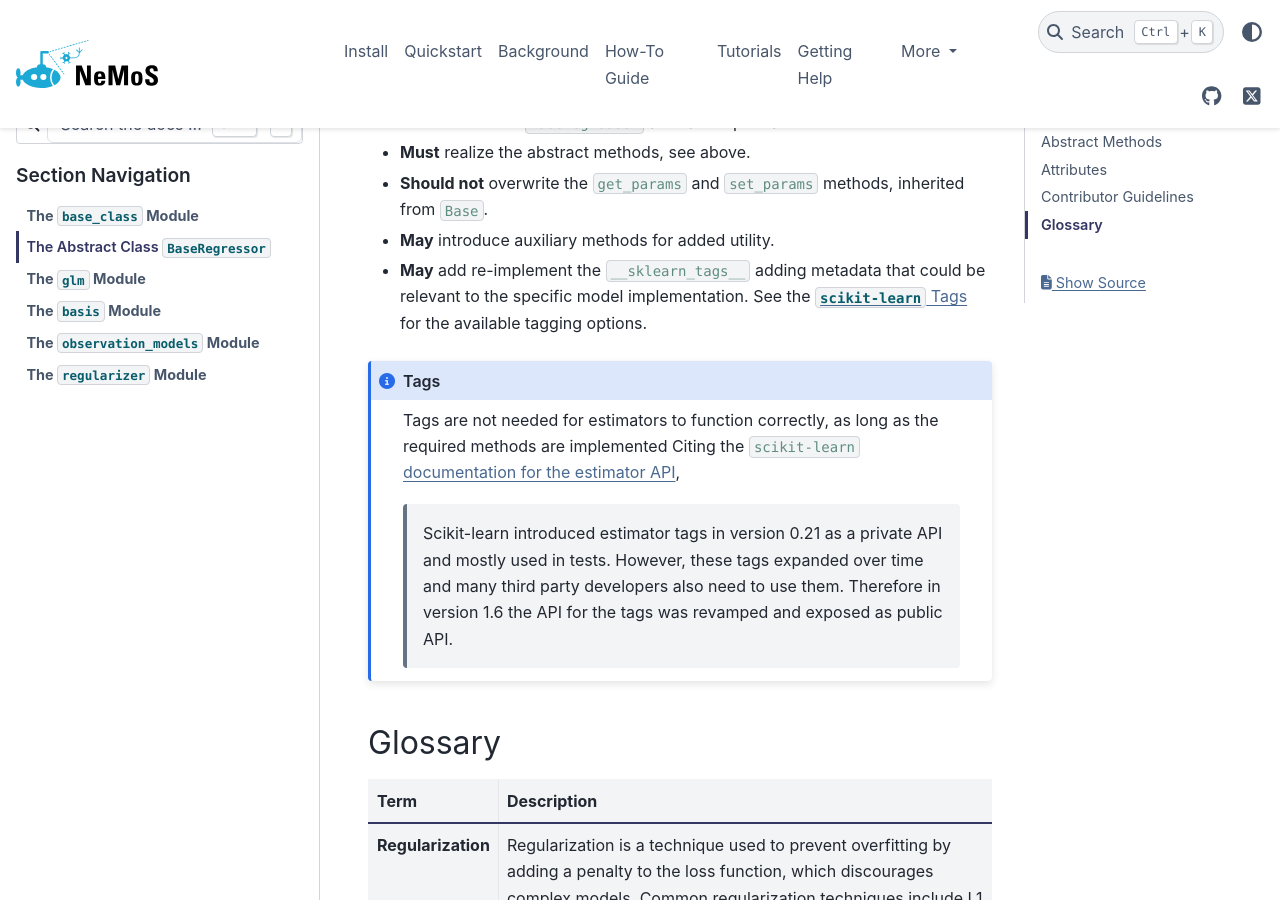
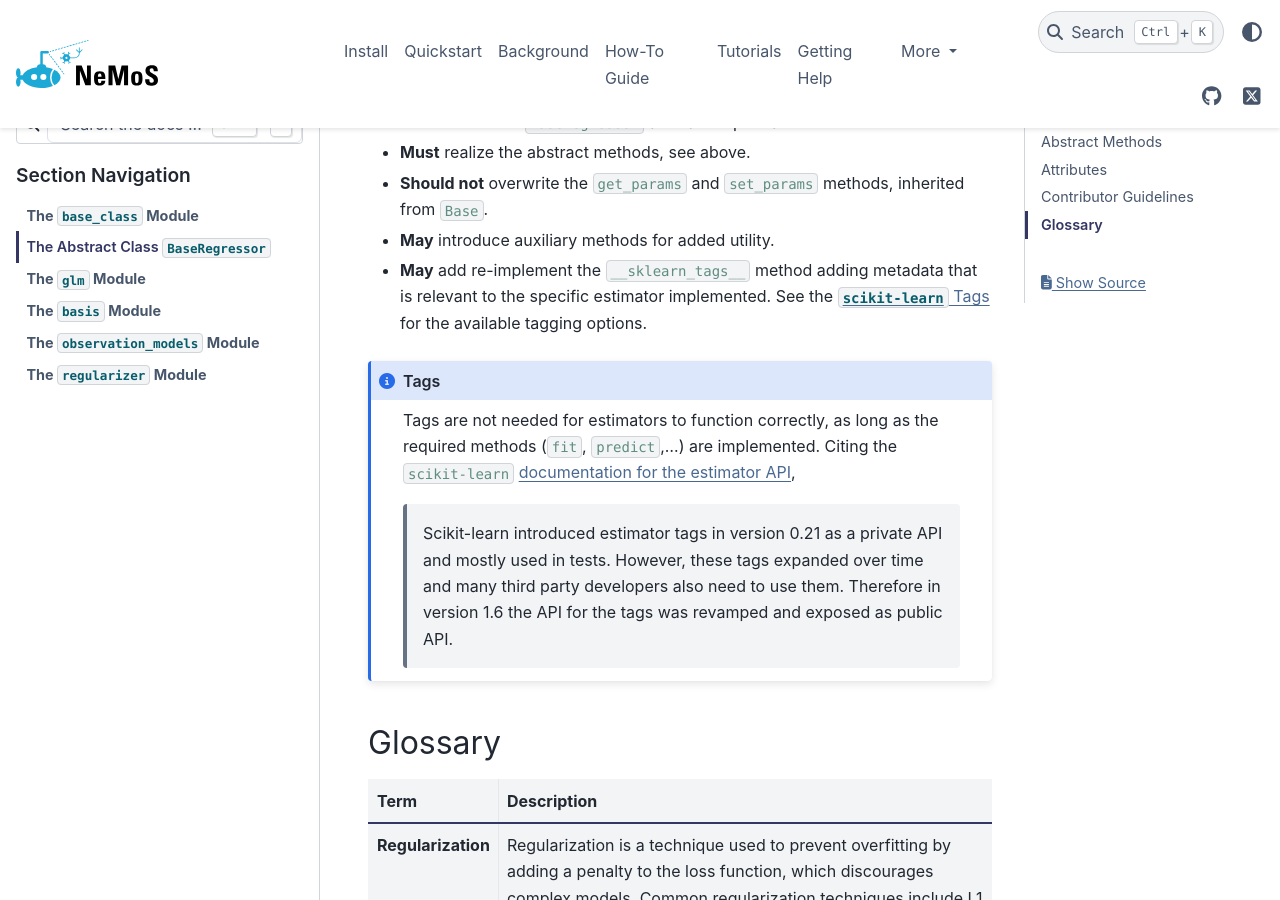
Before and after one commit to flatironinstitute/nemos, a Sphinx documentation site: the page built from docs/developers_notes/02-base_regressor.md, in a window 1280 px wide and 900 px high, scrolled down 2455 px. Built offline with Sphinx 7.4.7 and the PyData theme 0.15.4, drawn with Linux system fonts in a browser that asks for light colours.

Commit message:
improved note

```diff
--- a/docs/developers_notes/02-base_regressor.md
+++ b/docs/developers_notes/02-base_regressor.md
@@ -59,12 +59,12 @@
 - **Must** realize the abstract methods, see above.
 - **Should not** overwrite the `get_params` and `set_params` methods, inherited from `Base`.
 - **May** introduce auxiliary methods for added utility.
-- **May** add re-implement the `__sklearn_tags__` adding metadata that could be relevant to the specific model implementation. See the [`scikit-learn` Tags](https://scikit-learn.org/stable/modules/generated/sklearn.utils.Tags.html#sklearn.utils.Tags) for the available tagging options.
+- **May** add re-implement the `__sklearn_tags__` method adding metadata that is relevant to the specific estimator implemented. See the [`scikit-learn` Tags](https://scikit-learn.org/stable/modules/generated/sklearn.utils.Tags.html#sklearn.utils.Tags) for the available tagging options.
 
 :::{admonition} Tags
 :class: note
 
-Tags are not needed for estimators to function correctly, as long as the required methods are implemented Citing the `scikit-learn` [documentation for the estimator API](https://scikit-learn.org/stable/developers/develop.html#estimator-tags),
+Tags are not needed for estimators to function correctly, as long as the required methods (`fit`, `predict`,...) are implemented. Citing the `scikit-learn` [documentation for the estimator API](https://scikit-learn.org/stable/developers/develop.html#estimator-tags),
 
 > Scikit-learn introduced estimator tags in version 0.21 as a private API and mostly used in tests. However, these tags expanded over time and many third party developers also need to use them. Therefore in version 1.6 the API for the tags was revamped and exposed as public API.
 
```
